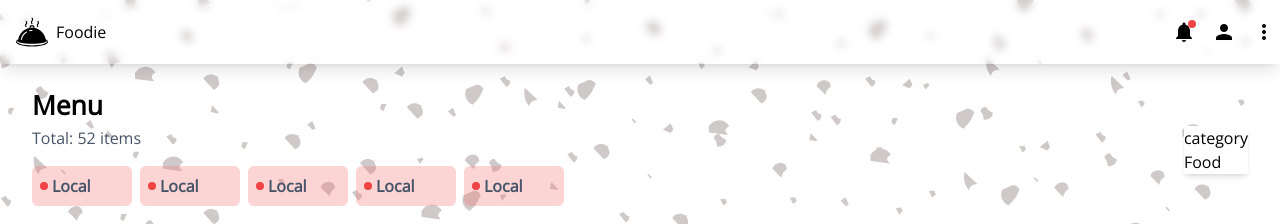
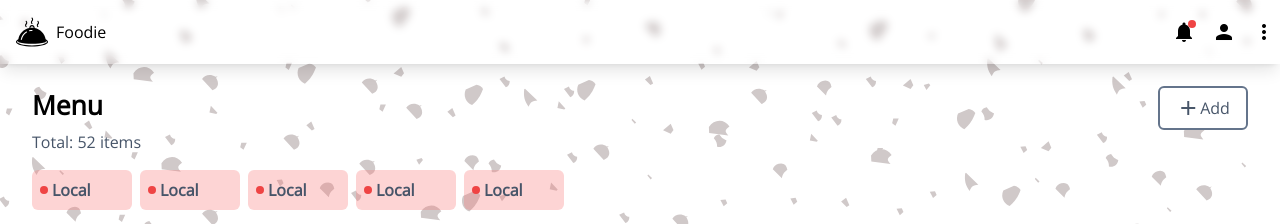
Before and after one commit to dom-codex/Foodapp-admin-frontend, a React (Create React App) app: page / in a window 1280 px wide. Shown: the top 224 px of the page. Built offline with nearby package versions, Linux system fonts and the light colour scheme.

Commit message:
Implement add button and floating menu

```diff
--- a/src/components/floatingmenu.js
+++ b/src/components/floatingmenu.js
@@ -1,6 +1,6 @@
 import React from "react"
 const FloatingMenu=({children})=>{
-return <div className="absolute top-[100%] right-0 bg-white shadow-md">
+return <div className="absolute top-[100%] right-0 bg-white shadow-md p-2 min-h-[80px] min-w-[140px] rounded-sm hidden group-hover:block">
   <ul>
     {children}
   </ul>
--- a/src/pages/foods.js
+++ b/src/pages/foods.js
@@ -8,10 +8,16 @@ const Foods =()=>{
 return <section className="pb-4">
   <div className="w-[95%] mx-auto">
     <div className="mb-4">
-      <div>
+      <div className="flex justify-between">
       <h2 className="text-[1.65rem] font-bold">Menu</h2>
       {/**floating menu */}
-      <div className="relative ">
+      <div  className="relative group ">
+      <button className="border-2 border-slate-500 text-slate-600 rounded-md bg-white flex items-center justify-center p-2 w-[90px]  ">
+        <i className="material-icons ">
+          add
+        </i>
+        <span>Add</span>
+      </button>
         <FloatingMenu>
           <li>category</li>
           <li>Food</li>
```
